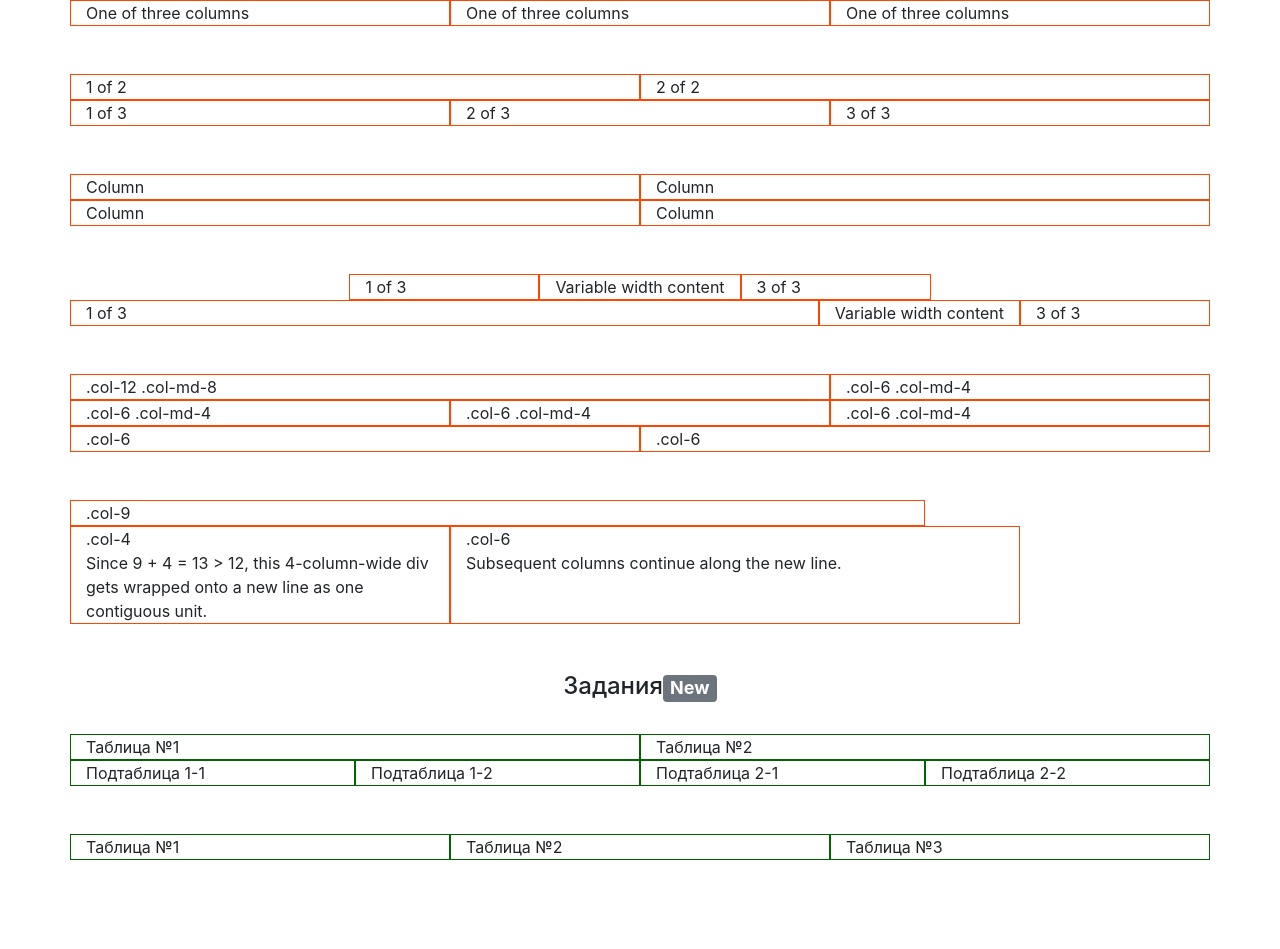
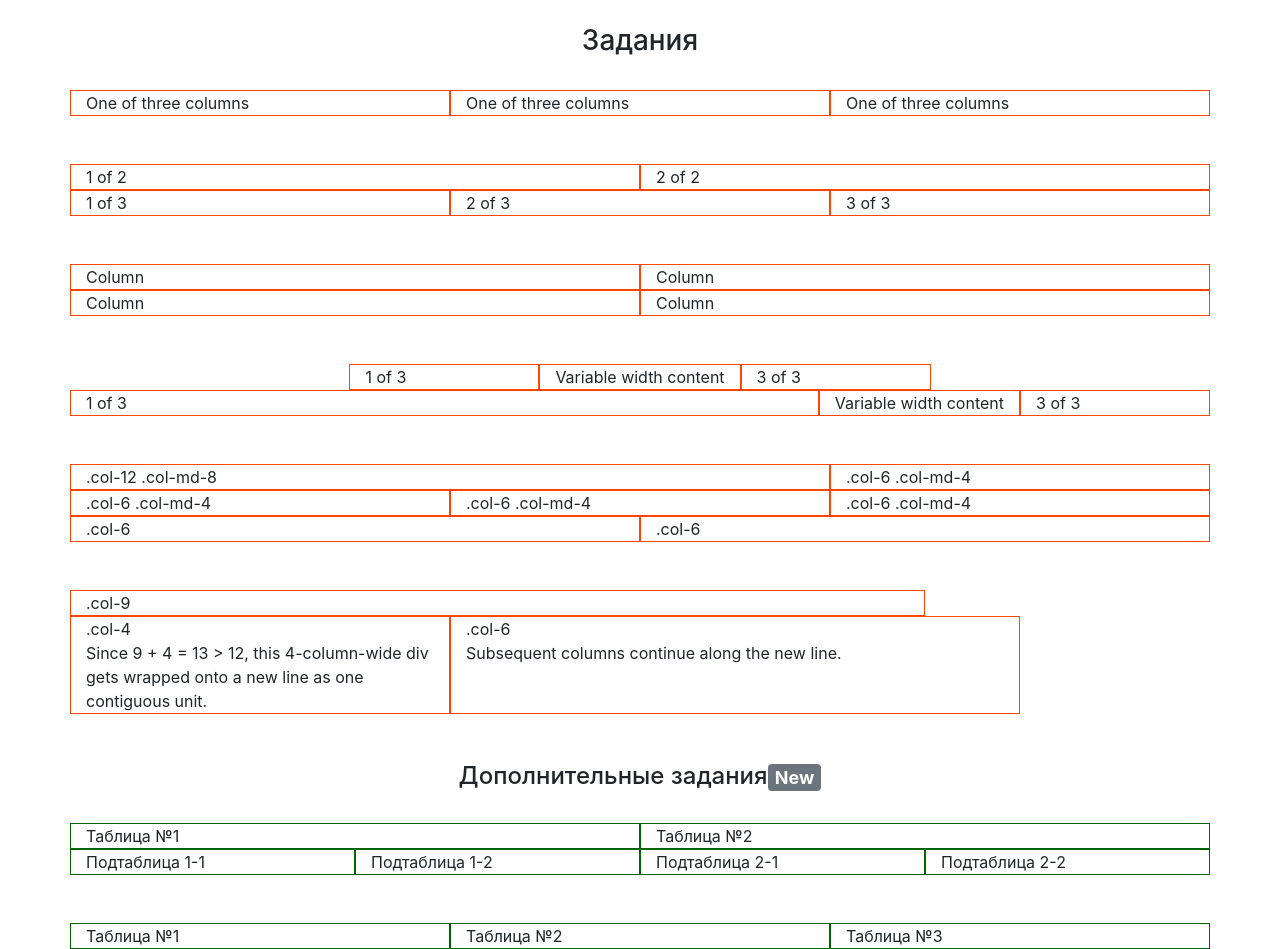
Before and after one commit to NailNelson/pages, a website: page src/index.html in a window 1280 px wide. Before the commit the page ends 860 px from the top, so only its background shows below. Drawn offline with nearby package versions, Linux system fonts and the light colour scheme.

```diff
--- a/src/index.html
+++ b/src/index.html
@@ -6,6 +6,10 @@
     <link rel="stylesheet" href="https://stackpath.bootstrapcdn.com/bootstrap/4.3.1/css/bootstrap.min.css" integrity="sha384-ggOyR0iXCbMQv3Xipma34MD+dH/1fQ784/j6cY/iJTQUOhcWr7x9JvoRxT2MZw1T" crossorigin="anonymous">
 </head>
 <body>
+
+<br>
+<h3 align="center">Задания<span class="badge badge-secondary"></span></h3>
+<br>
 <div class="container">
     <div class="row">
         <div class="col-sm" style="border: 1px solid #FF4500">
@@ -124,7 +128,7 @@
 <br>
 <br>
 
-<h4 align="center">Задания<span class="badge badge-secondary">New</span></h4>
+<h4 align="center">Дополнительные задания<span class="badge badge-secondary">New</span></h4>
 
 <br>
 
```
